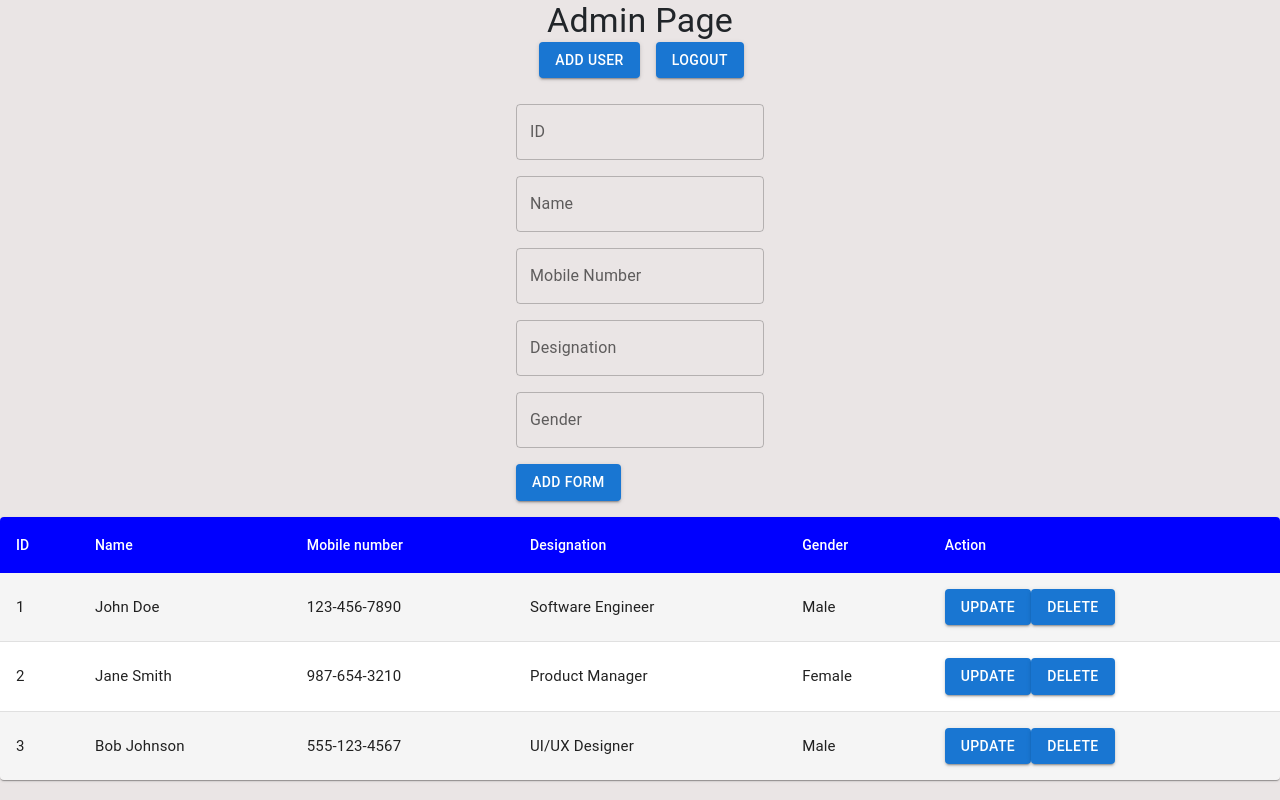
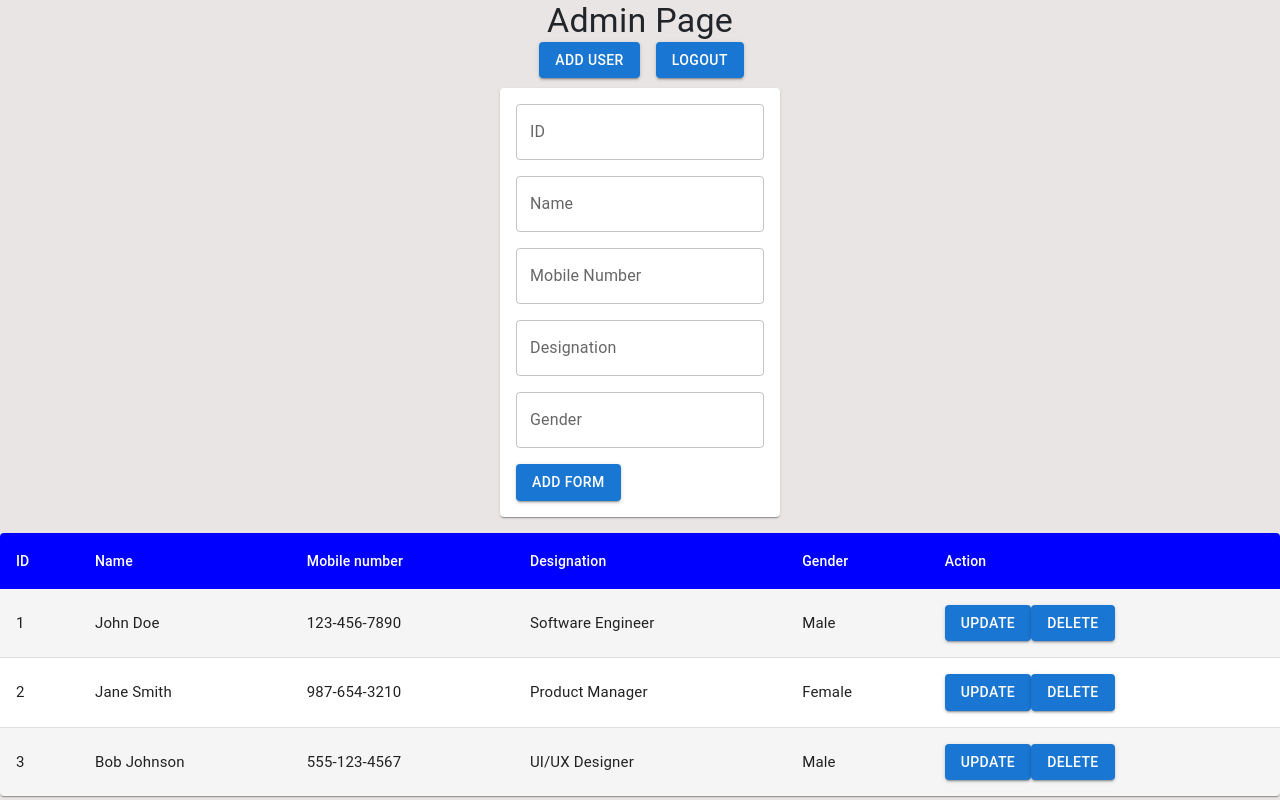
Before and after one commit to sukanyamohanty143/Digital-Staff-Management-System., a React (Create React App) app: page /registration in a window 1280 px wide. Both pictures are taken after a click on the button "ADD USER". Shown: the top 800 px of the page. Built offline with nearby package versions, Linux system fonts and the light colour scheme.

Commit message:
Update button functionality Done

```diff
--- a/src/Components/Pages/AdminPage/AddButton.js
+++ b/src/Components/Pages/AdminPage/AddButton.js
@@ -1,13 +1,22 @@
-import React, { useState } from 'react';
-import {List,ListItem,Button,TextField} from '@mui/material';
-const UserForm = ({ onAddUser }) => {
+import React, { useState,useEffect } from 'react';
+import {List,ListItem,Button,TextField,Card} from '@mui/material';
+const UserForm = ({ onAddUser,onCloseForm,user}) => {
     const [id, setId] = useState('');
     const [name, setName] = useState('');
     const [mobileNumber, setMobileNumber] = useState('');
     const [designation, setDesignation] = useState('');
     const [gender, setGender] = useState('');
-    const addUser = () => {
-        const newUser = {
+    useEffect(() => {
+        if (user){
+          setId(user.id);
+          setName(user.name);
+          setMobileNumber(user.mobileNumber);
+          setDesignation(user.designation);
+          setGender(user.gender);
+        }
+      }, [user]);
+    const addUser=()=>{
+        const newUser={
             id,
             name,
             mobileNumber,
@@ -15,6 +24,7 @@ const UserForm = ({ onAddUser }) => {
             gender,
         };
         onAddUser(newUser);
+        onCloseForm();
 
         setId('');
         setName('');
@@ -23,7 +33,8 @@ const UserForm = ({ onAddUser }) => {
         setGender('');
     };
     return (
-        <>
+
+        <Card sx={{ maxWidth:400, marginBottom:2}}>
             <List>
                 <ListItem>
                     <TextField
@@ -64,7 +75,8 @@ const UserForm = ({ onAddUser }) => {
                       <Button variant="contained" onClick={addUser}>Add Form</Button>
                 </ListItem>
             </List>
-        </>
+        </Card>
+
   );
 };
 export default UserForm;
--- a/src/Components/Pages/AdminPage/admin.js
+++ b/src/Components/Pages/AdminPage/admin.js
@@ -71,7 +71,7 @@ const AdminPage=()=>{
             const updatedUsers = [...users, { ...newUser, id: users.length + 1 }];
             setUsers(updatedUsers);
         }
-      setShowForm(true);
+        setShowForm(false);
     };
     const closeForm=()=>{
         setShowForm(false);
@@ -82,7 +82,7 @@ const AdminPage=()=>{
         setShowForm(true);
     };
     const handleDelete=(user)=>{
-      const updatedUsers = users.filter((u) => u.id !== user.id);
+        const updatedUsers=users.filter((u) => u.id !== user.id);
             setUsers(updatedUsers);
     };
     return (
```
Lines whose indentation alone changed are shown as unchanged.
